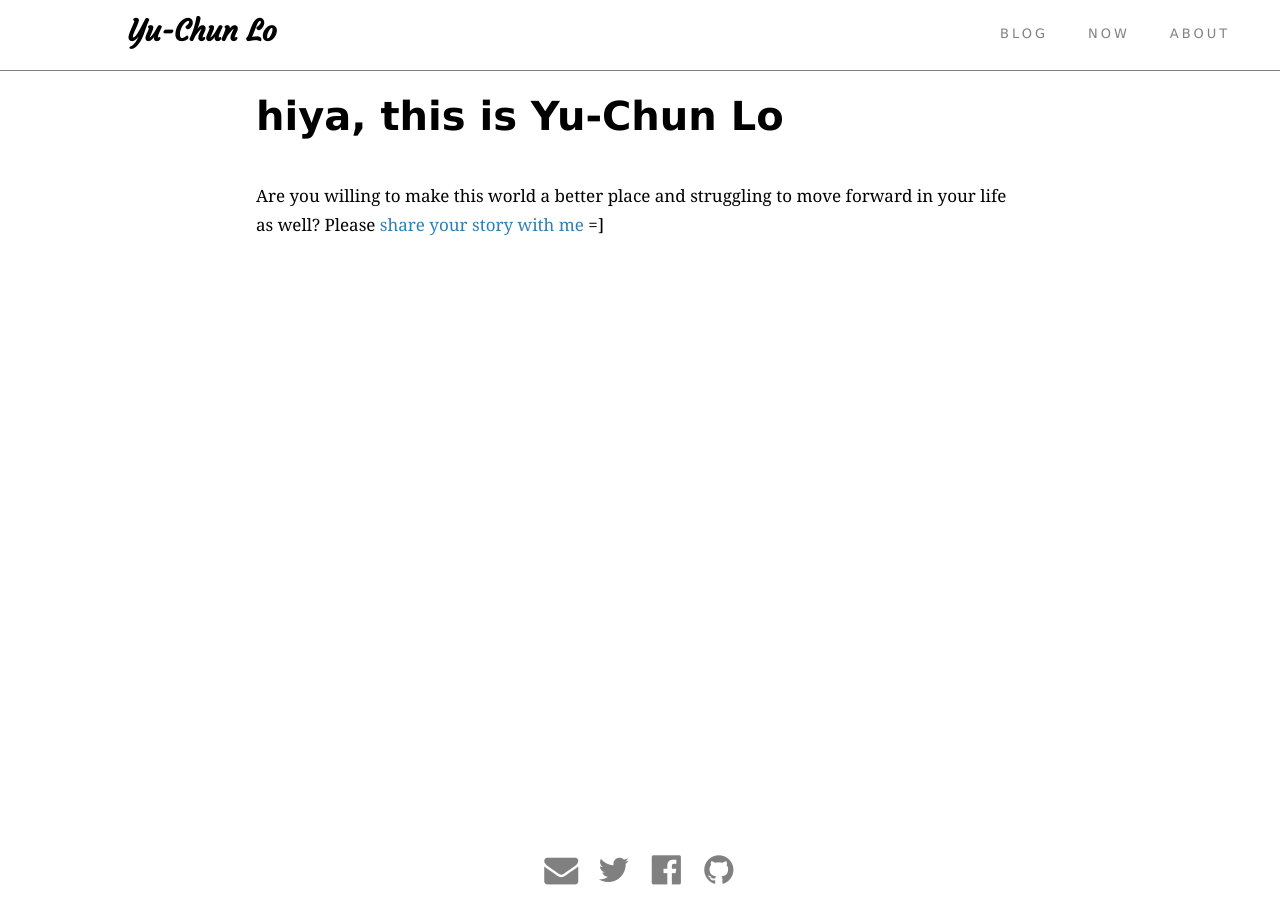
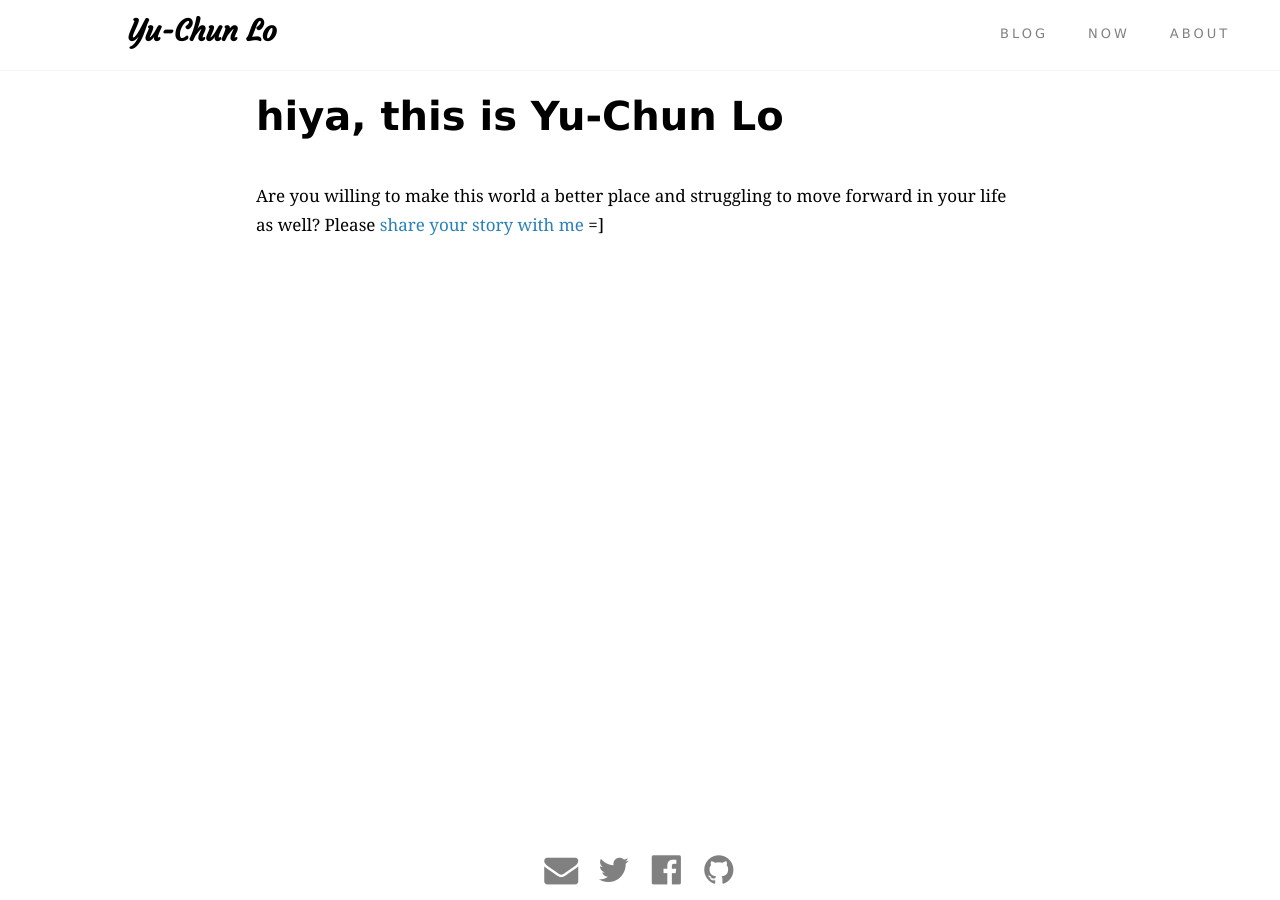
Before and after one commit to yuchunlo/yuchunlo.github.io, a Jekyll site: the page built from index.html, in a window 1280 px wide. Built offline with Jekyll 4.4.1, drawn with Linux system fonts in a browser that asks for light colours; nearby versions of some CDN libraries.

Commit message:
Update main.css

```diff
--- a/css/main.css
+++ b/css/main.css
@@ -50,10 +50,9 @@ ul.dashed > li:before {
   height: 100px;
   width: 100%;
   overflow: hidden;
-  border-color: gray;
+  border-color: whitesmoke;
   border-width: thin;
   border-bottom-style: solid;
-  background: white;
   font-family: 'Verdana', 'PingFang TC', 'Microsoft JhengHei', sans-serif;
   z-index: 20;
 }
```
